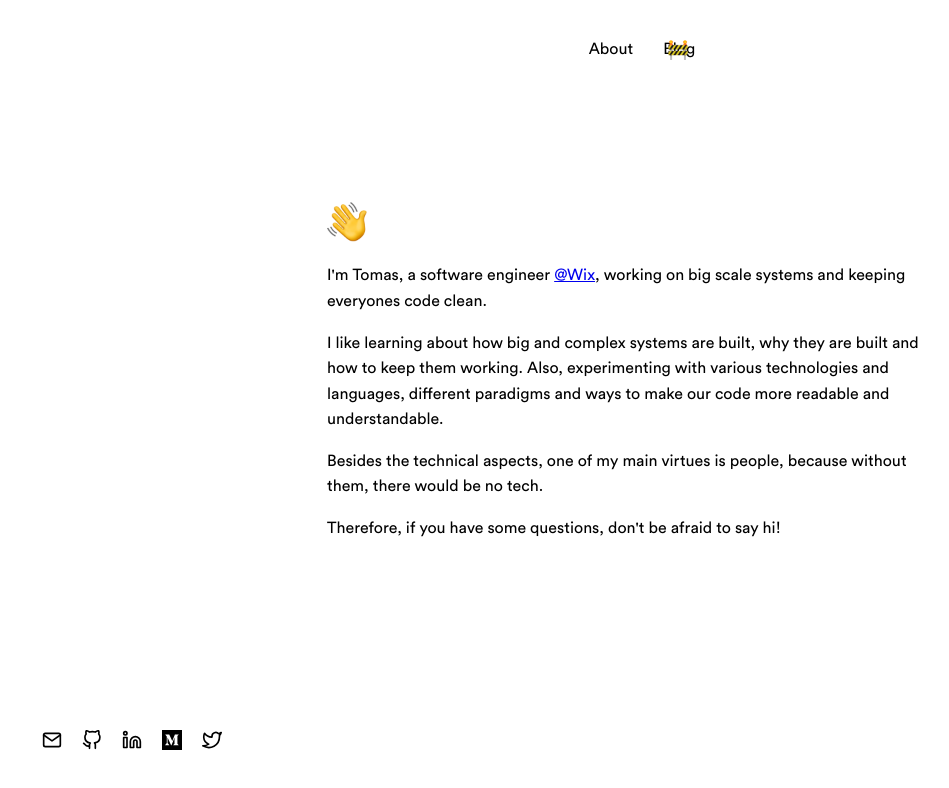
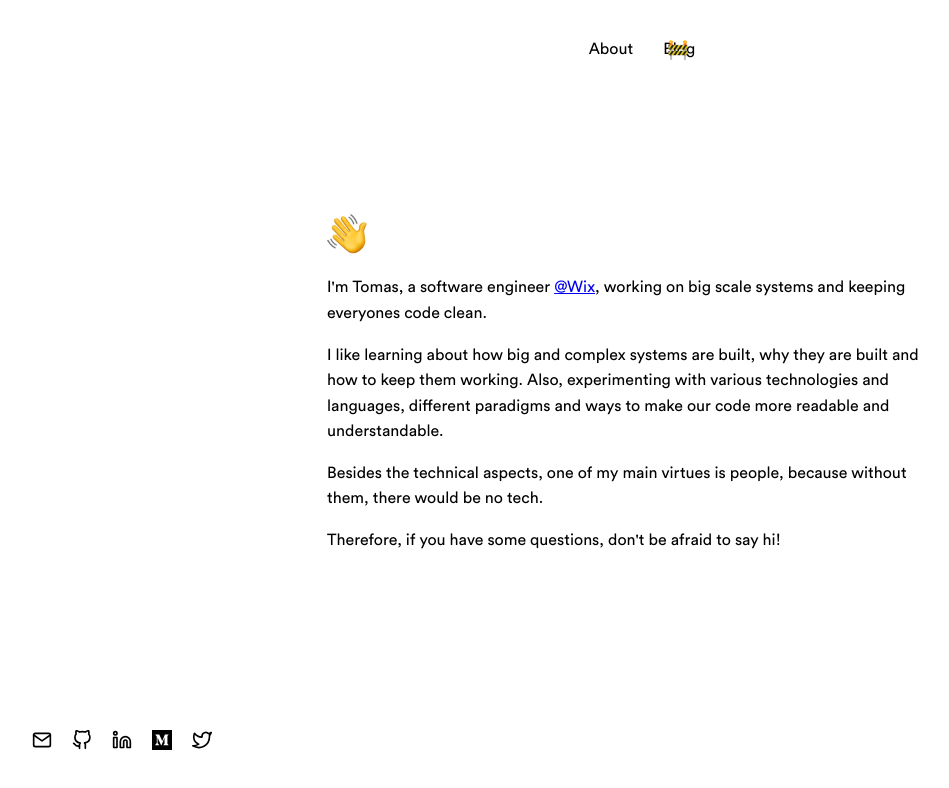
Before and after one commit to adtm/blog, a Gatsby site: page / in a window 1280 px wide. Shown: the whole page, without its empty margins (13-962 px from the left). Built offline with nearby package versions, Linux system fonts and the light colour scheme; Gatsby itself is replaced by a stand-in of ours.

Commit message:
fix style container

```diff
--- a/src/components/Footer.jsx
+++ b/src/components/Footer.jsx
@@ -9,10 +9,7 @@ const Footer = () => (
   </Container>
 )
 
-const Container = styled.footer`
-  position: absolute;
-  left: 50px;
-  bottom: 40px;
+const Container = styled.div`
 `
 
 export default Footer
--- a/src/components/Header.jsx
+++ b/src/components/Header.jsx
@@ -44,11 +44,6 @@ const StyledLink = styled(Link)`
 `
 
 const CenterContainer = styled.div`
-  position: absolute;
-  left: 0;
-  right: 0;
-  margin-left: auto;
-  margin-right: auto;
   text-align: center;
   display: flex;
   justify-content: center;
--- a/src/components/layout.js
+++ b/src/components/layout.js
@@ -1,5 +1,6 @@
 import React from 'react'
 import PropTypes from 'prop-types'
+import styled from 'styled-components'
 
 import Header from './Header'
 import Footer from './Footer'
@@ -8,13 +9,32 @@ import FontIncluder from '../fonts/FontIncluder'
 import './layout.css'
 
 const Layout = ({ children }) => (
-  <>
+  <Container>
     <Header />
-    {children}
+    <TextContainer>
+      {children}
+
+    </TextContainer>
     <Footer />
     <FontIncluder />
-  </>
+  </Container>
 )
+
+// 40px wave icon
+const Container = styled.div`
+  height: calc(100vh - 80px);
+  margin: 40px;
+  display: flex;
+  flex-direction: column;
+`
+
+const TextContainer = styled.div`
+  display: flex;
+  align-items: center;
+  justify-content: center;
+
+  height: inherit;
+`
 
 Layout.propTypes = {
   children: PropTypes.node.isRequired,
--- a/src/pages/index.js
+++ b/src/pages/index.js
@@ -12,21 +12,12 @@ class IndexPage extends React.Component {
           title="About - Tomas Eglinskas"
           keywords={[`blog`, `Tomas Eglinskas`, `programming`, `tech`, 'medium']}
         />
-        <Container>
-          <About />
-        </Container>
+        <About />
       </>
     )
   }
 }
 
-// 40px wave icon
-const Container = styled.div`
-  display: flex;
-  align-items: center;
-  justify-content: center;
-  height: calc(100vh - 120px);
-  margin: 40px;
-`
+
 
 export default IndexPage
```
